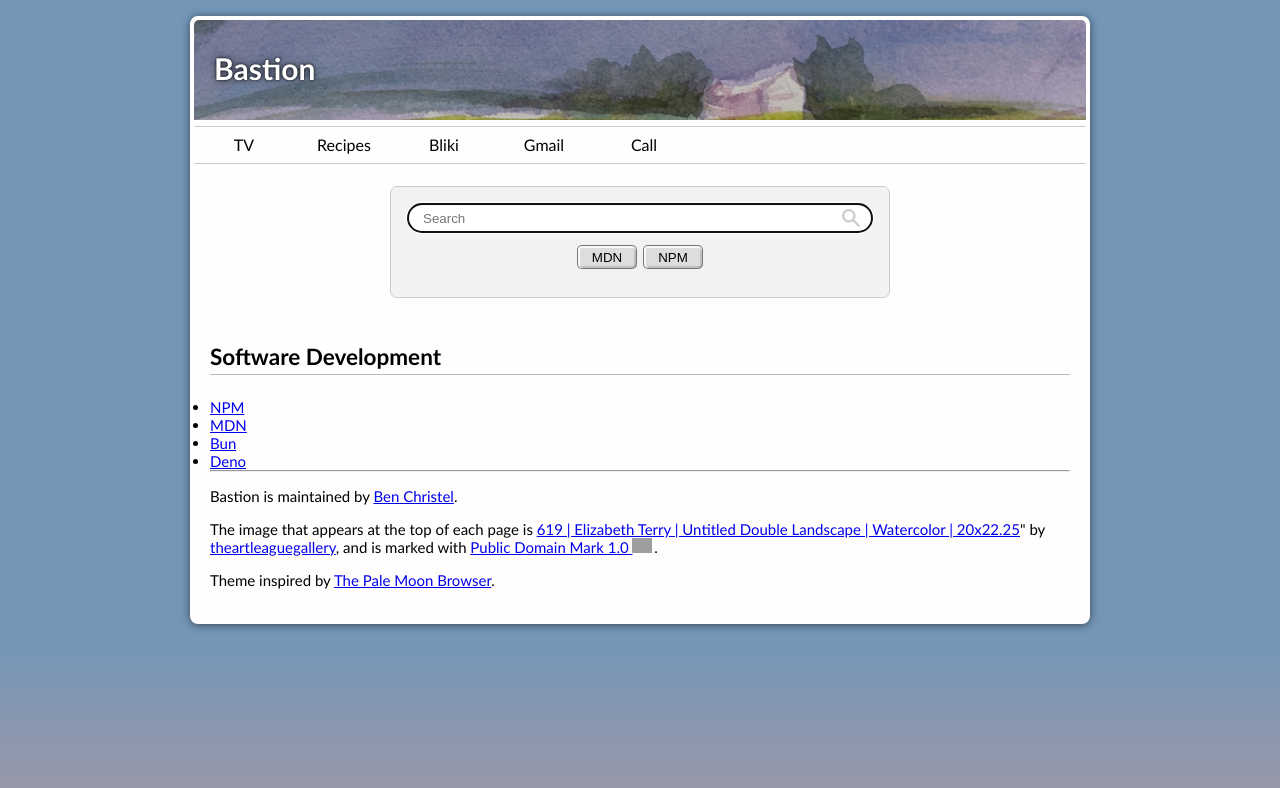
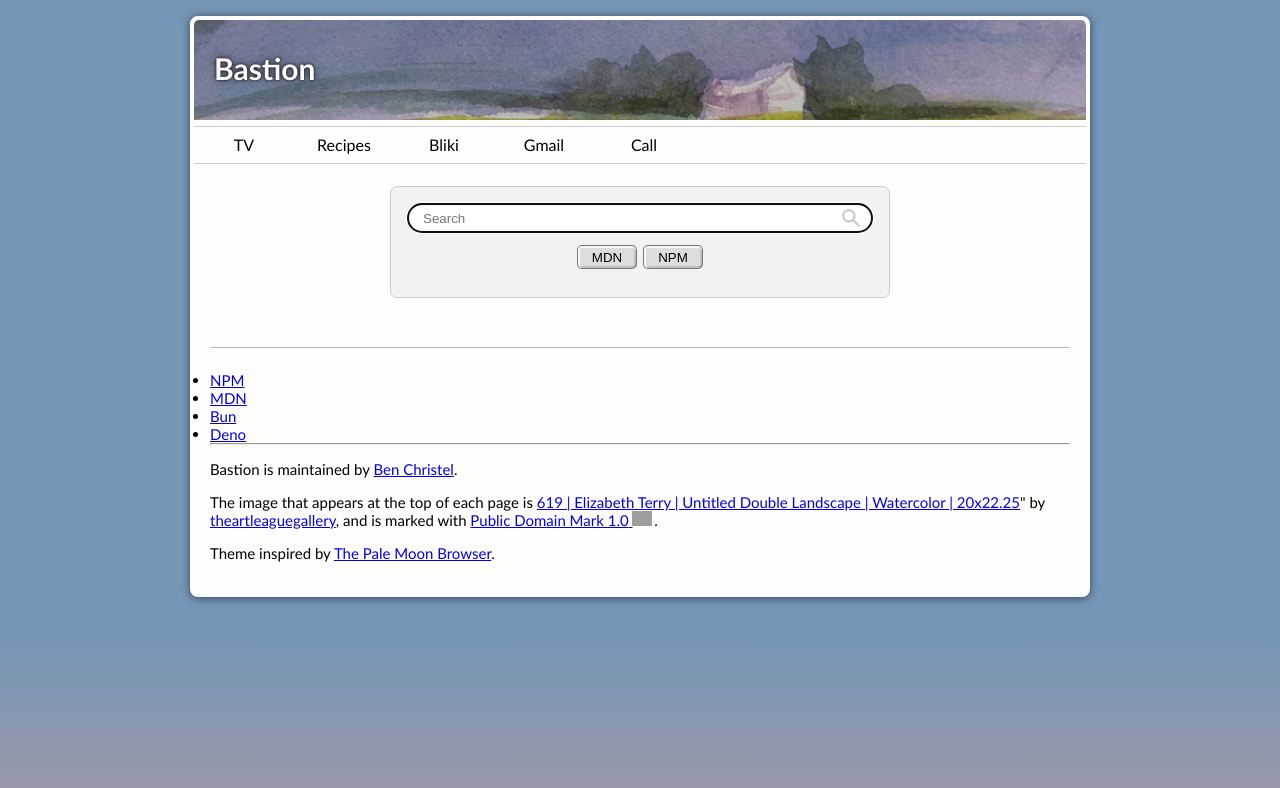
Before and after one commit to bastionhome/bastionhome.github.io, a Preact app: page / in a window 1280 px wide. Shown: the top 788 px of the page. Built offline with nearby package versions, Linux system fonts and the light colour scheme; grey boxes are pictures that could not be loaded.

Commit message:
Drive directory from config
Signed-off-by: Gavin Morgan <morgan.gavin@gmail.com>

```diff
--- a/src/Podium.tsx
+++ b/src/Podium.tsx
@@ -1,5 +1,6 @@
 import {h, Fragment} from "preact"
 import "./podium.less"
+import {MachineReadable} from "./data/config-types"
 
 export function Podium() {
   return (
@@ -13,23 +14,27 @@ export function Podium() {
       </form>
 
       <article>
-        <section>
-          <h2>Software Development</h2>
-          <ul>
-            <li>
-              <a href="https://npmjs.com">NPM</a>
-            </li>
-            <li>
-              <a href="https://developer.mozilla.com">MDN</a>
-            </li>
-            <li>
-              <a href="https://bun.sh">Bun</a>
-            </li>
-            <li>
-              <a href="https://deno.com">Deno</a>
-            </li>
-          </ul>
-        </section>
+        <Category category={
+          {
+            title: "",
+            entries: [
+              {
+                link: {
+                  destination: "https://npmjs.com",
+                  text: "NPM",
+                }
+              },
+              {
+                link: {
+                  destination: "https://developer.mozilla.com",
+                  text: "MDN",
+                }
+              },
+              {link: {destination: "https://bun.sh", text: "Bun"}},
+              {link: {destination: "https://deno.com", text: "Deno"}},
+            ]
+          }
+        }/>
       </article>
       <footer>
         <hr />
@@ -82,3 +87,18 @@ export function Podium() {
     </div>
   )
 }
+
+function Category(props: {category: MachineReadable.Category}) {
+  return (
+    <section>
+      <h2>{props.category.title}</h2>
+      <ul>
+        {props.category.entries.map((entry) => (
+          <li>
+            <a href={entry.link.destination}>{entry.link.text}</a>
+          </li>
+        ))}
+      </ul>
+    </section>
+  )
+}
--- a/src/data/config-types.ts
+++ b/src/data/config-types.ts
@@ -39,7 +39,7 @@ export namespace MachineReadable {
   export type Category = {
     title: string
     entries: Array<Entry>
-    subCategories: Array<LeafCategory>
+    subCategories?: Array<LeafCategory>
   }
 
   export type LeafCategory = {
@@ -49,6 +49,6 @@ export namespace MachineReadable {
 
   export type Entry = {
     link: Link
-    keywords: Array<string>
+    keywords?: Array<string>
   }
 }
```
